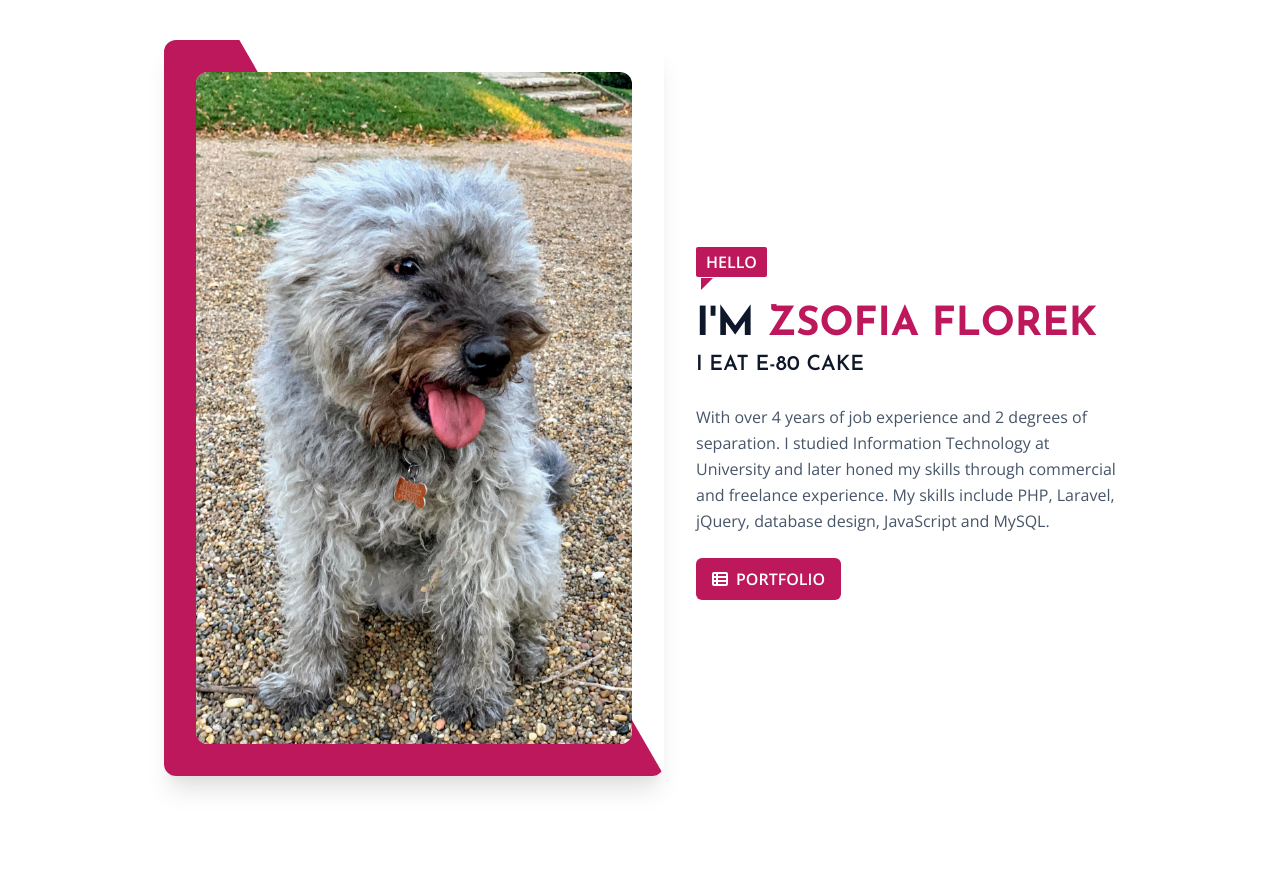
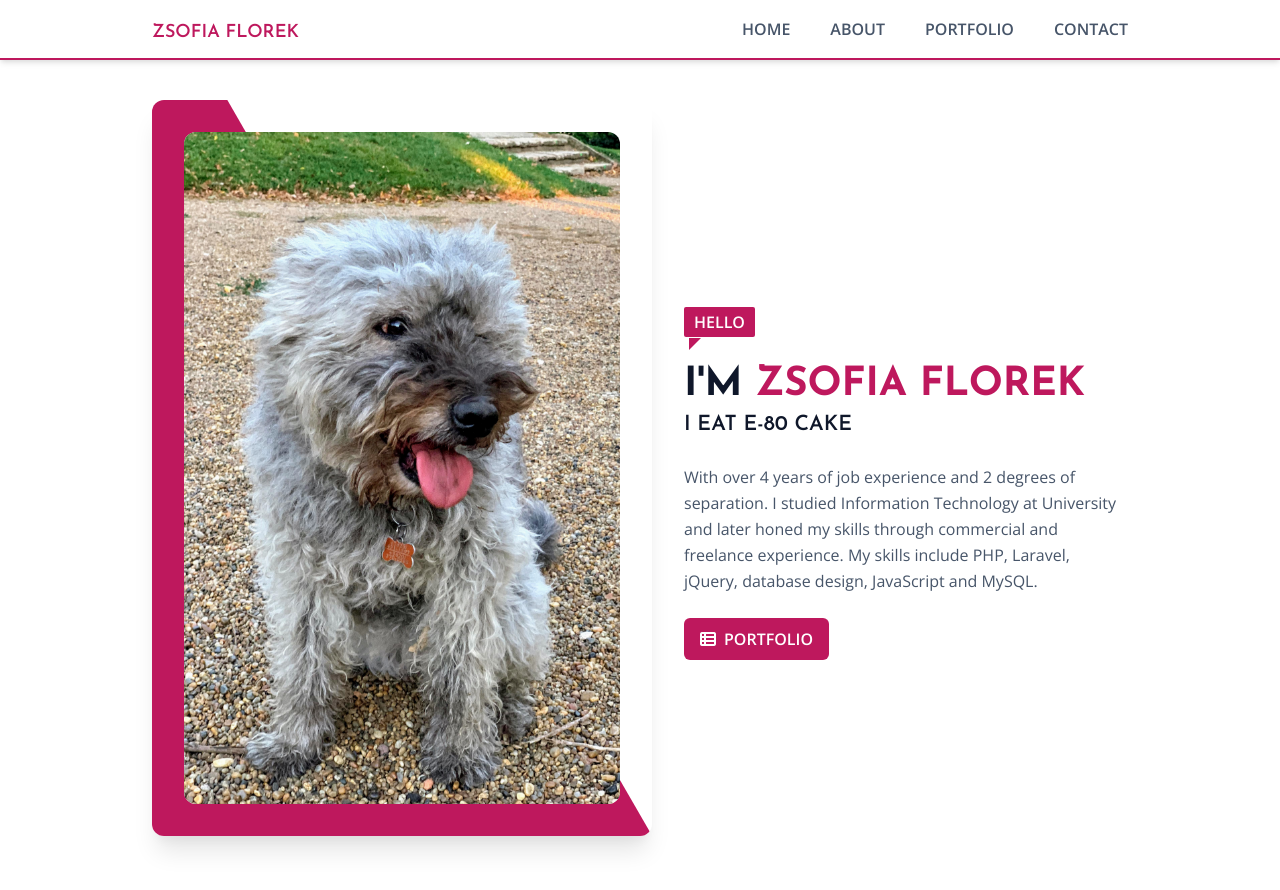
Before and after one commit to zsofiaflorek/portfolio, a Next.js app: page / in a window 1280 px wide. Shown: the top 890 px of the page. Built offline with nearby package versions, Linux system fonts and the light colour scheme.

Commit message:
Implement landing page design (#4)

```diff
--- a/components/layout.js
+++ b/components/layout.js
@@ -1,14 +1,18 @@
 import classNames from "classnames";
+import { Menu } from "./menu";
 
 export function Layout({ children, className }) {
   return (
+    <div>
+      <Menu />
       <main
         className={classNames(
-        "mt-10 mb-16 px-6 md:max-w-[500px] md:mx-auto lg:max-w-[1000px]",
+          "mt-10 mb-16 px-6 md:max-w-[500px] md:mx-auto lg:max-w-screen-lg",
           className
         )}
       >
         {children}
       </main>
+    </div>
   );
 }
--- /dev/null
+++ b/components/menu.js
@@ -0,0 +1,18 @@
+import Link from "next/link";
+import { MenuItem } from "./menuItem";
+
+export function Menu() {
+  return (
+    <nav className=" font-semibold uppercase shadow-md border-b-2 border-primary">
+      <div className="max-w-screen-lg flex justify-between items-center mx-auto px-6">
+        <h1 className="text-primary text-md mt-2">Zsofia Florek</h1>
+        <ul className="flex gap-10 justify-end py-4">
+          <MenuItem href="/">Home</MenuItem>
+          <MenuItem href="/">About</MenuItem>
+          <MenuItem href="/">Portfolio</MenuItem>
+          <MenuItem href="/">Contact</MenuItem>
+        </ul>
+      </div>
+    </nav>
+  );
+}
--- /dev/null
+++ b/components/menuItem.js
@@ -0,0 +1,10 @@
+import Link from "next/link";
+export function MenuItem({ children, href, className }) {
+  return (
+    <li>
+      <Link href={href}>
+        <a className={className}>{children}</a>
+      </Link>
+    </li>
+  );
+}
--- a/pages/index.js
+++ b/pages/index.js
@@ -11,7 +11,7 @@ export default function Home() {
         <meta name="description" content={description} />
         <link rel="icon" href="/favicon.ico" />
       </Head>
-      <Layout className="lg:flex lg:items-center lg:gap-8">
+      <Layout className="lg:flex lg:items-center lg:gap-8 ">
         <div className="ProfilePictureFrame p-8 shadow-xl rounded-xl mb-8 lg:w-[500px]">
           <div className=" bg-white rounded-xl ">
             <Image
```
Lines whose indentation alone changed are shown as unchanged.
